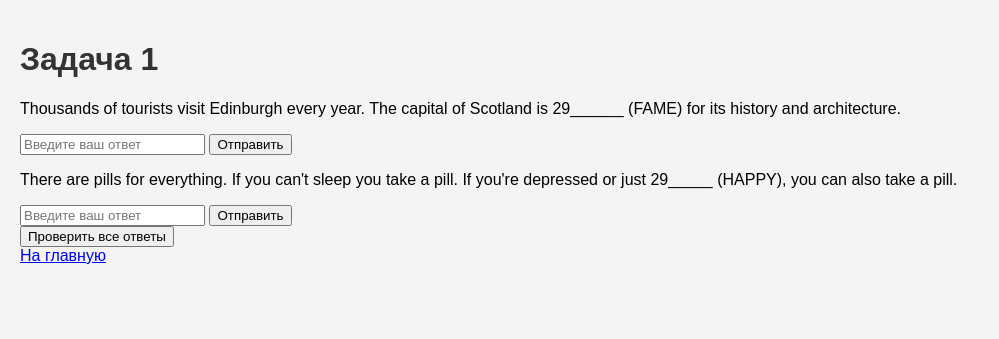
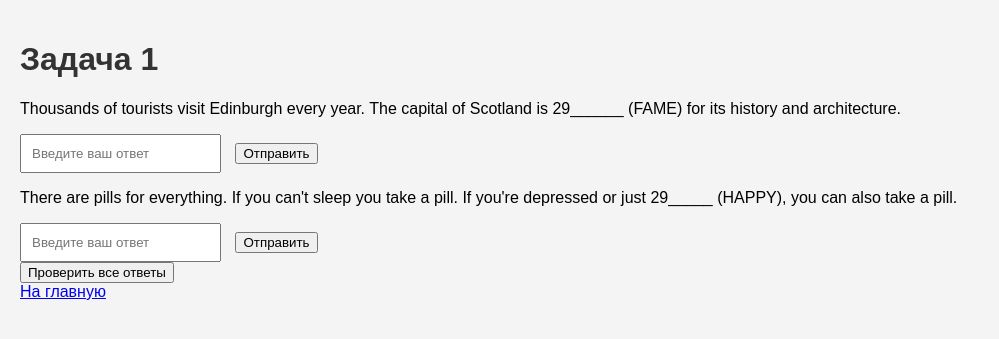
Before and after one commit to Andrey-Zobnin/appForEducationegeEnglish, a Flask app: page /task/1 in a window 1280 px wide. Shown: the top 339 px of the page, without its empty margins (0-999 px from the left). Run offline with Flask 3, Linux system fonts and the light colour scheme.

Commit message:
add style for answer, correct , incorrect

```diff
--- a/static/styles.css
+++ b/static/styles.css
@@ -46,3 +46,16 @@ h1 {
     grid-column: span 5; /* Занимает всю ширину */
     background: #28a745; /* Зеленый цвет для случайной задачи */
 }
+
+.answer {
+    padding: 10px;
+    margin-right: 10px;
+}
+
+.correct {
+    background-color: #d4edda; /* Зеленый цвет для правильного ответа */
+}
+
+.incorrect {
+    background-color: #f8d7da; /* Красный цвет для неправильного ответа */
+}
```
